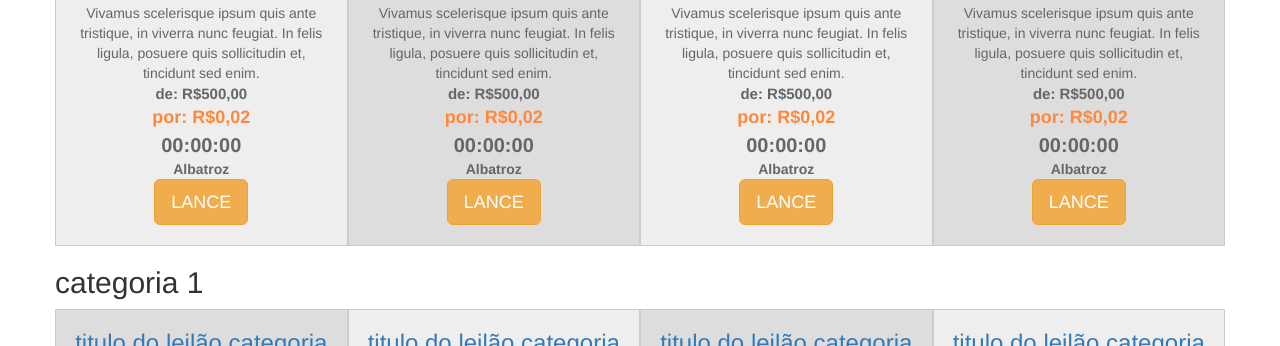
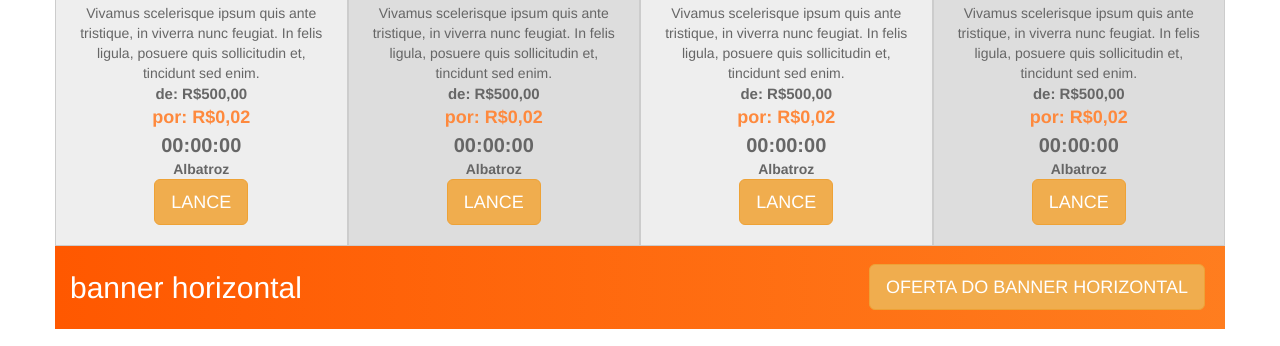
Before and after one commit to chavitochavito/ldv, a website: page app/index.html in a window 1280 px wide. Shown: the part 1544-1890 px from the top of the page. Drawn offline with Linux system fonts and the light colour scheme.

Commit message:
add banner horizontal home

```diff
--- a/app/css/main.css
+++ b/app/css/main.css
@@ -148,6 +148,18 @@ header{
 #maior-desconto .imagem-leilao{margin-bottom:10px;}
 #maior-desconto .nome-vendido{font-weight: bold;}
 
+.full-bar{
+
+    color: #fff;
+    background: linear-gradient(270deg,#febb52,#ff5800,#febb52,#ff5800);
+    background-size: 800% 800%;
+    animation: backgroundTransition 20s ease infinite;
+    padding:5px 0 15px;
+
+
+}
+
+
 
 /* footer */
 footer{
--- a/app/index.html
+++ b/app/index.html
@@ -315,6 +315,15 @@ em 27/02/2018 às 19:57:26</span></div>
         </div>
         <!-- .row  -->
 
+        <div class="row full-bar" >
+          <div class="col-sm-12">
+              <h2>banner horizontal</h2>
+              <a class="float-md-right lance btn btn-lg btn-warning" style="float: right; position: absolute; display: block; right: 0px; margin-top:-50px; margin-right: 20px;" href="#" role="button">OFERTA DO BANNER HORIZONTAL</a>
+
+          </div>
+
+        </div>
+        <!-- .row -->
 
         <div class="row">
           <h2>categoria 1</h2>
```
